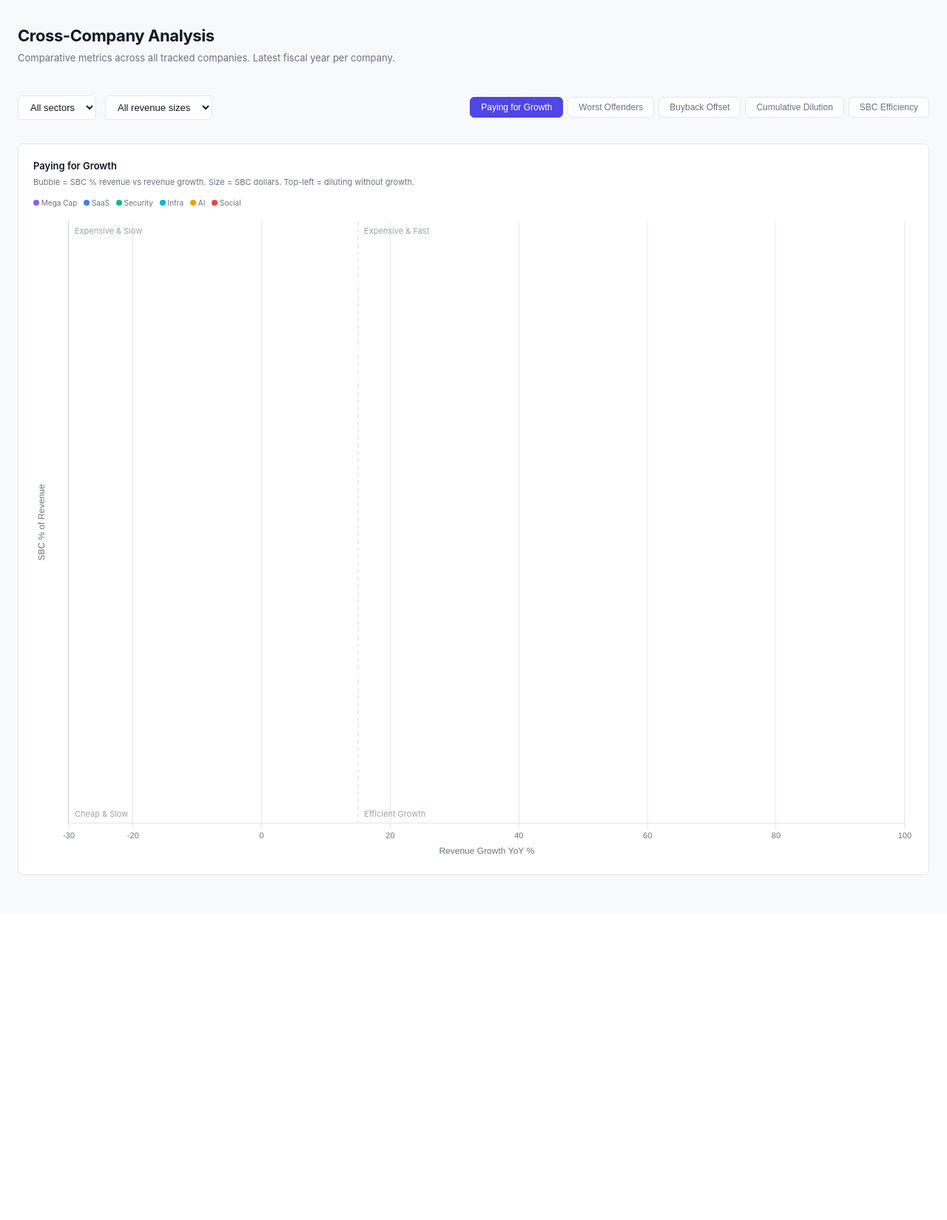
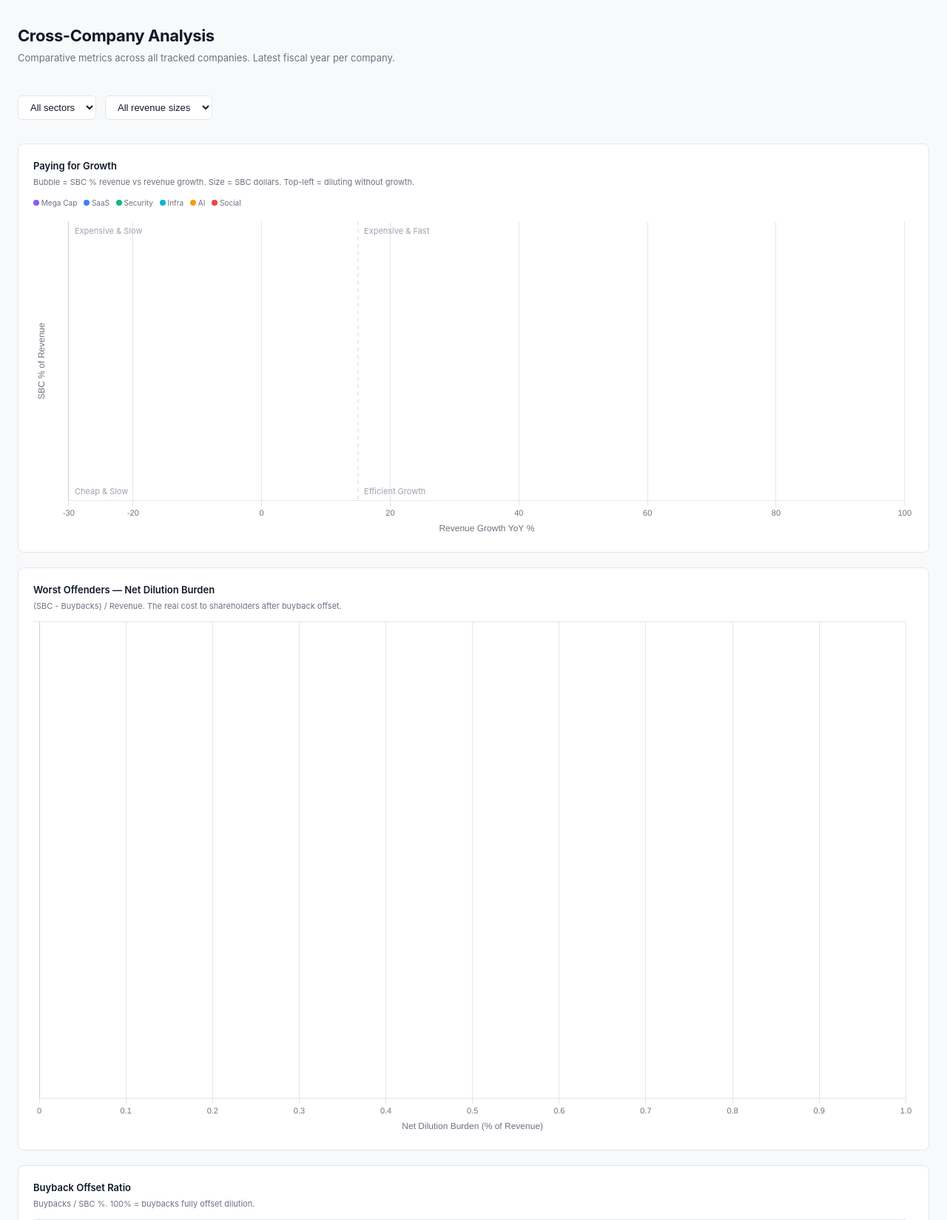
Before and after one commit to acsterne/sbc-tracker, a Flask app: page /analysis in a window 1280 px wide. Shown: the part 52-1701 px from the top of the page at 74% size. Before the commit the page ends 1235 px from the top, so only its background shows below. Run offline with Flask 3, Linux system fonts and the light colour scheme; data that the repository does not hold is empty; some libraries are stand-ins or nearby versions.

Commit message:
Show all analysis charts at once, halve chart heights
Remove tab navigation — all 5 charts display on a single scrollable
page. Canvas heights cut ~50% (scatter 220→110, bars 350→175).

Co-Authored-By: Claude Opus 4.6 (1M context) <noreply@anthropic.com>

```diff
--- a/templates/analysis.html
+++ b/templates/analysis.html
@@ -27,30 +27,10 @@
         {% endif %}
     </form>
 
-    <!-- Tab nav -->
-    <div style="display:flex;gap:6px;margin-left:auto;flex-wrap:wrap;">
-        <button class="tab-btn active" onclick="showTab('scatter',this)">Paying for Growth</button>
-        <button class="tab-btn" onclick="showTab('offenders',this)">Worst Offenders</button>
-        <button class="tab-btn" onclick="showTab('buyback',this)">Buyback Offset</button>
-        <button class="tab-btn" onclick="showTab('dilution',this)">Cumulative Dilution</button>
-        <button class="tab-btn" onclick="showTab('efficiency',this)">SBC Efficiency</button>
-    </div>
+
 </div>
 
-<style>
-.tab-btn {
-    background: var(--surface); border: 1px solid var(--border); border-radius: 6px;
-    padding: 6px 14px; font-size: 12px; font-weight: 500; color: var(--muted);
-    cursor: pointer; transition: all 0.15s;
-}
-.tab-btn:hover { color: var(--text); border-color: var(--accent); }
-.tab-btn.active { background: var(--accent); color: white; border-color: var(--accent); }
-.tab-panel { display: none; }
-.tab-panel.active { display: block; }
-</style>
-
-<!-- Tab 1: Scatter -->
-<div id="tab-scatter" class="tab-panel active">
+<!-- Chart 1: Scatter -->
 <div class="card" style="margin-bottom:20px;">
     <div style="font-weight:600;margin-bottom:4px;font-size:13px;">Paying for Growth</div>
     <div style="color:var(--muted);font-size:11px;margin-bottom:12px;">
@@ -64,52 +44,43 @@
         <span style="display:inline-block;width:8px;height:8px;border-radius:50%;background:#f59e0b;margin-left:6px;"></span> AI
         <span style="display:inline-block;width:8px;height:8px;border-radius:50%;background:#ef4444;margin-left:6px;"></span> Social
     </div>
-    <canvas id="scatterChart" height="220"></canvas>
-</div>
+    <canvas id="scatterChart" height="110"></canvas>
 </div>
 
-<!-- Tab 2: Worst Offenders -->
-<div id="tab-offenders" class="tab-panel">
+<!-- Chart 2: Worst Offenders -->
 <div class="card" style="margin-bottom:20px;">
     <div style="font-weight:600;margin-bottom:4px;font-size:13px;">Worst Offenders — Net Dilution Burden</div>
     <div style="color:var(--muted);font-size:11px;margin-bottom:12px;">
         (SBC - Buybacks) / Revenue. The real cost to shareholders after buyback offset.
     </div>
-    <canvas id="offendersChart" height="350"></canvas>
-</div>
+    <canvas id="offendersChart" height="175"></canvas>
 </div>
 
-<!-- Tab 3: Buyback Offset -->
-<div id="tab-buyback" class="tab-panel">
+<!-- Chart 3: Buyback Offset -->
 <div class="card" style="margin-bottom:20px;">
     <div style="font-weight:600;margin-bottom:4px;font-size:13px;">Buyback Offset Ratio</div>
     <div style="color:var(--muted);font-size:11px;margin-bottom:12px;">
         Buybacks / SBC %. 100% = buybacks fully offset dilution.
     </div>
-    <canvas id="buybackChart" height="350"></canvas>
-</div>
+    <canvas id="buybackChart" height="175"></canvas>
 </div>
 
-<!-- Tab 4: Cumulative Dilution -->
-<div id="tab-dilution" class="tab-panel">
+<!-- Chart 4: Cumulative Dilution -->
 <div class="card" style="margin-bottom:20px;">
     <div style="font-weight:600;margin-bottom:4px;font-size:13px;">Cumulative Dilution Since First 10-K</div>
     <div style="color:var(--muted);font-size:11px;margin-bottom:12px;">
         Share count change. Positive = diluted, negative = net buyback.
     </div>
-    <canvas id="dilutionChart" height="350"></canvas>
-</div>
+    <canvas id="dilutionChart" height="175"></canvas>
 </div>
 
-<!-- Tab 5: SBC Efficiency -->
-<div id="tab-efficiency" class="tab-panel">
+<!-- Chart 5: SBC Efficiency -->
 <div class="card" style="margin-bottom:20px;">
     <div style="font-weight:600;margin-bottom:4px;font-size:13px;">SBC Efficiency — Revenue per $1 of SBC</div>
     <div style="color:var(--muted);font-size:11px;margin-bottom:12px;">
         Higher = dilution buying more growth.
     </div>
-    <canvas id="efficiencyChart" height="350"></canvas>
-</div>
+    <canvas id="efficiencyChart" height="175"></canvas>
 </div>
 
 <script src="https://cdn.jsdelivr.net/npm/chart.js@4.4.0/dist/chart.umd.min.js"></script>
@@ -121,14 +92,6 @@ const SECTOR_COLORS = {
     'Social / Consumer': '#ef4444',
 };
 const sectorColor = s => SECTOR_COLORS[s] || '#6b7280';
-
-// ── Tab navigation ───────────────────────────────────────────────────────────
-function showTab(id, btn) {
-    document.querySelectorAll('.tab-panel').forEach(p => p.classList.remove('active'));
-    document.querySelectorAll('.tab-btn').forEach(b => b.classList.remove('active'));
-    document.getElementById('tab-' + id).classList.add('active');
-    btn.classList.add('active');
-}
 
 const axisStyle = { ticks: { color: '#6b7280', font: { size: 11 } }, grid: { color: '#e2e6ed' } };
 
```
